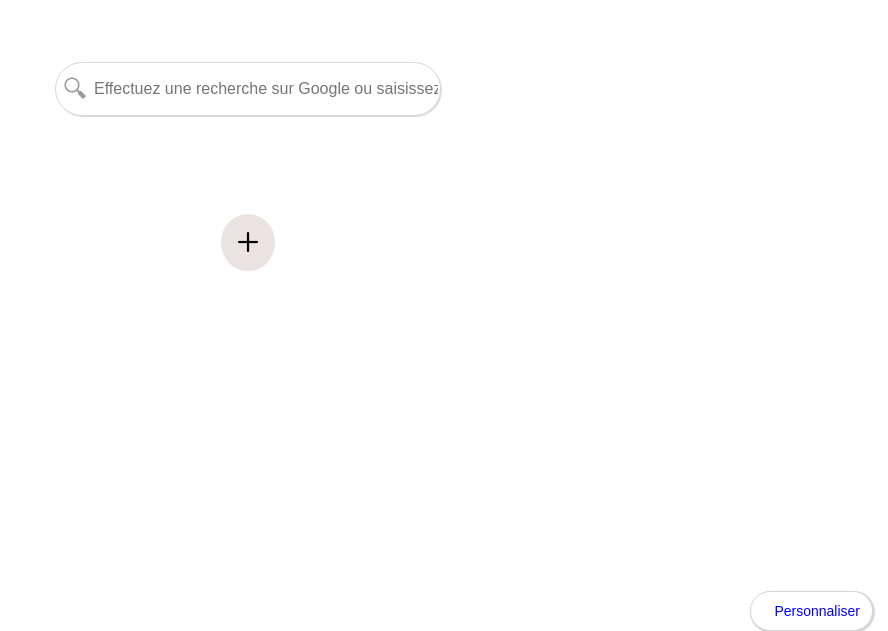
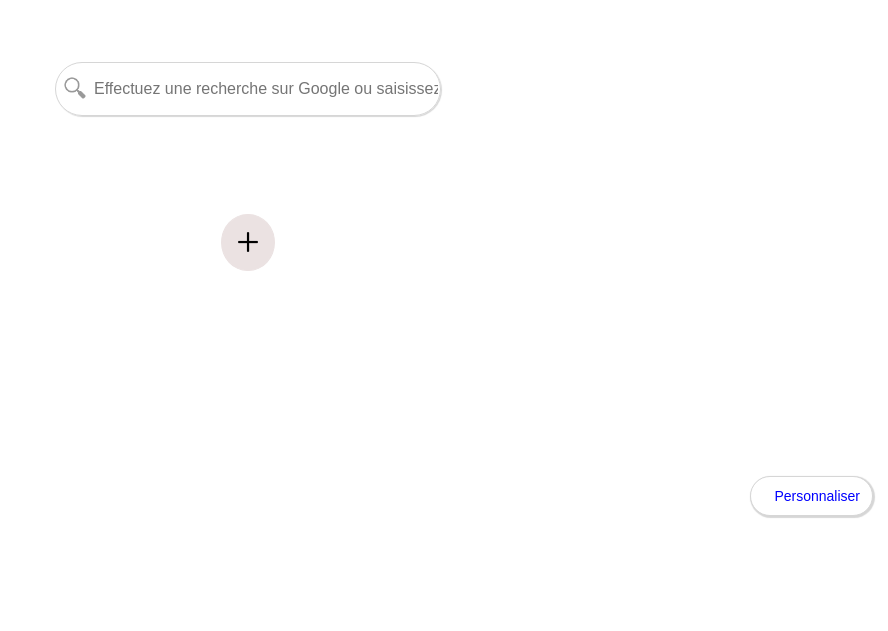
Before and after one commit to Romain-swz/google-homepage, a plain HTML site: page index.html in a window 1280 px wide. Shown: the part 274-905 px from the top of the page, without its empty margins (392-1280 px from the left). After the commit the page ends 800 px from the top, so only its background shows below. Drawn offline with Linux system fonts and the light colour scheme.

Commit message:
modif css pied de page

```diff
--- a/style.css
+++ b/style.css
@@ -93,7 +93,7 @@ background-color: rgb(235, 226, 226);
 #perso {
 
 
-    margin-top: 25%;
+
     margin-right: 15px;
     margin-bottom: 10px;
     border: 1px solid rgb(214,214,214);
@@ -107,6 +107,7 @@ background-color: rgb(235, 226, 226);
     padding-inline-end: 12px;
     padding-inline-start: 8px;
     font-size: 14px;
+    bottom: 0;
 
 
 }
```
